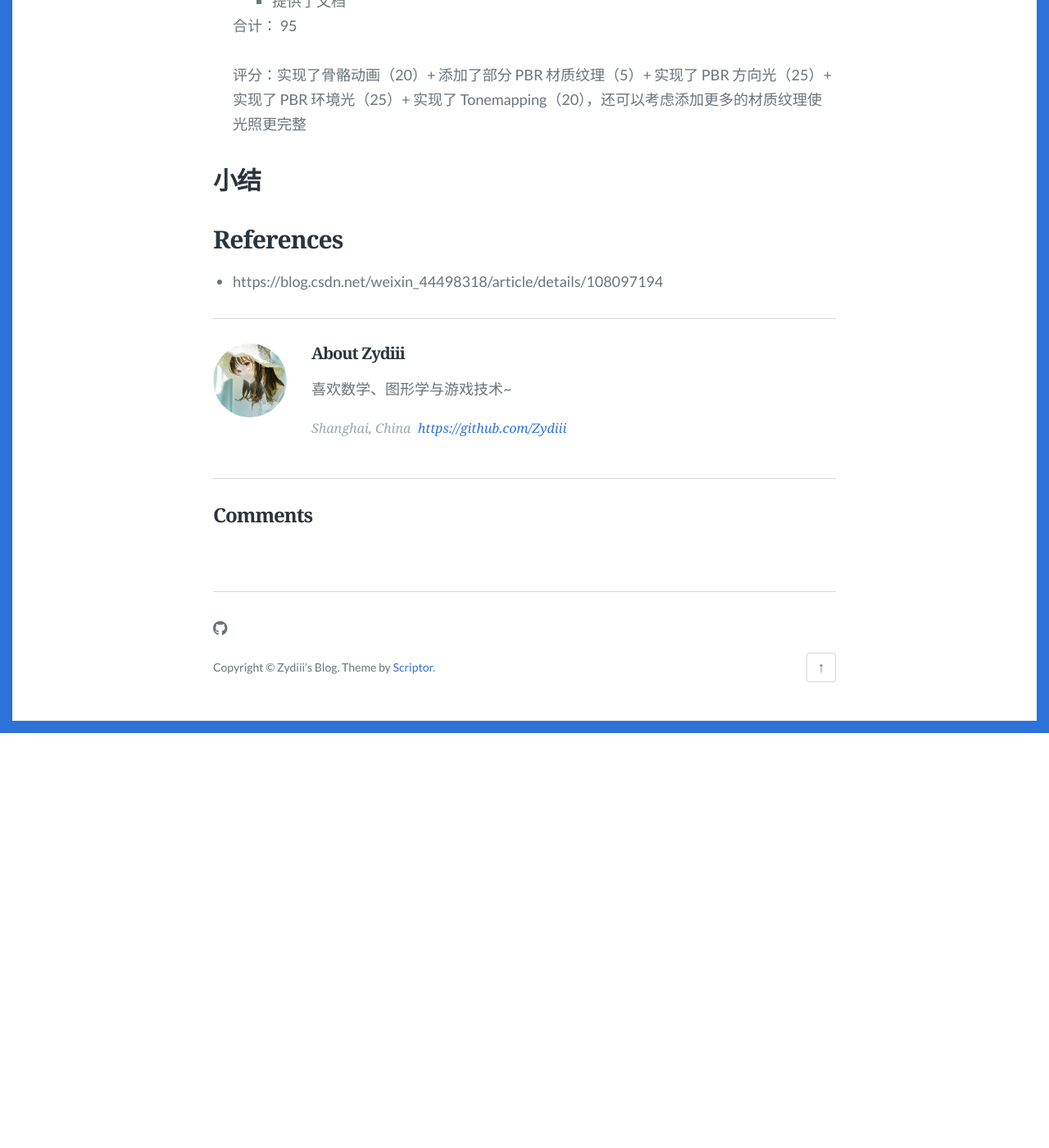
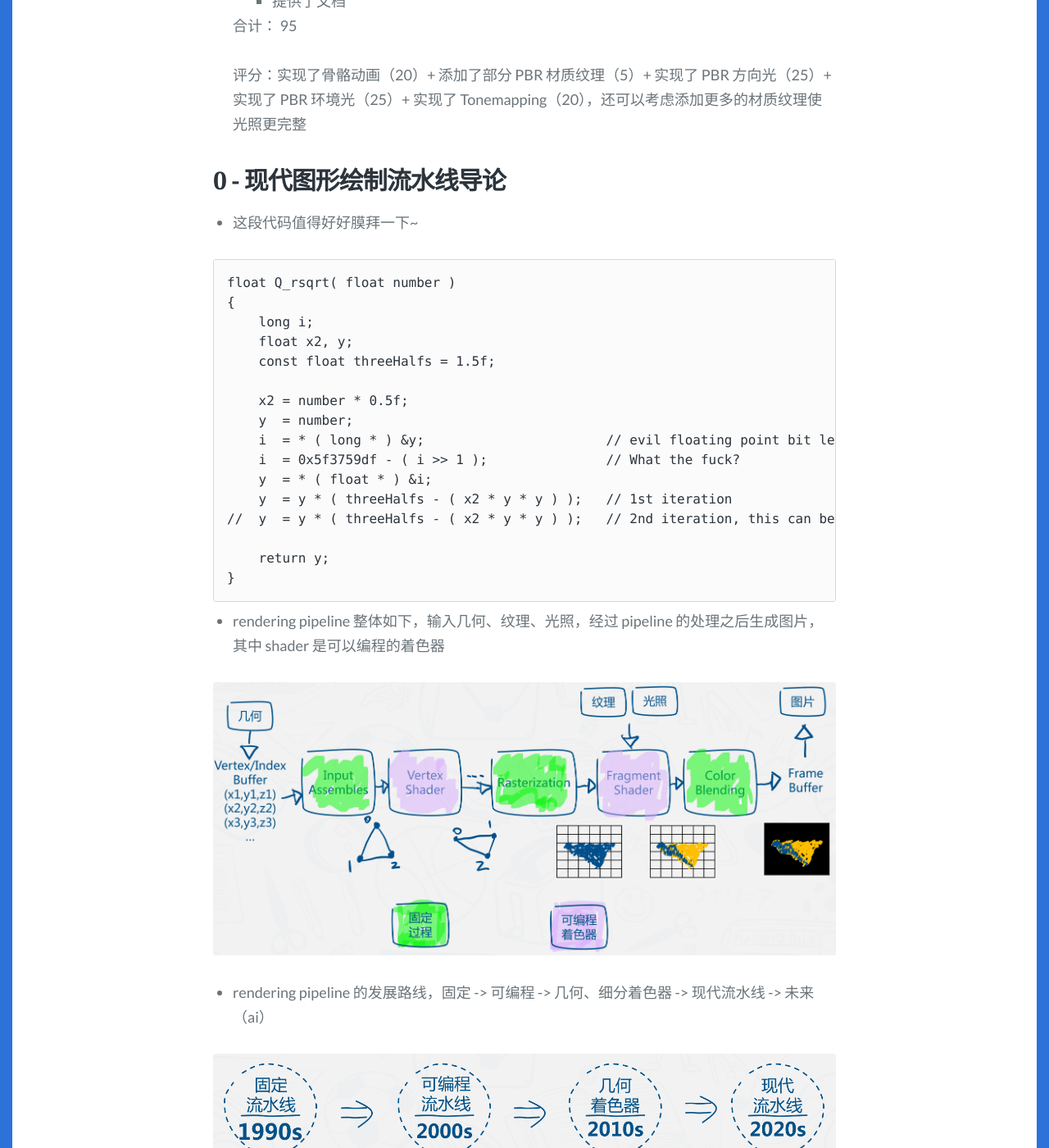
Before and after one commit to Zydiii/Zydiii.github.io, a Jekyll site: the page built from _posts/2023-6-1-games106_0.md, in a window 1280 px wide and 1400 px high, scrolled down 16845 px. Shown: the whole window at 82% size. Built offline with Jekyll 4.4.1, drawn with Linux system fonts in a browser that asks for light colours; some web fonts are replaced; comment, search, counter and statistics services are not loaded; before the commit the page ends 17739 px from its top, so only the background shows below that.

Commit message:
games106-0

````diff
--- a/_posts/2023-6-1-games106_0.md
+++ b/_posts/2023-6-1-games106_0.md
@@ -349,8 +349,47 @@ git apply -p1 < ../F1__123456__Wang_Sherlock_TruNj.patch # binary file
 
     评分：实现了骨骼动画（20）+ 添加了部分 PBR 材质纹理（5）+ 实现了 PBR 方向光（25）+ 实现了 PBR 环境光（25）+ 实现了 Tonemapping（20），还可以考虑添加更多的材质纹理使光照更完整
 
+## 0 - 现代图形绘制流水线导论
+
+- 这段代码值得好好膜拜一下~
+
+```C++
+float Q_rsqrt( float number )
+{
+	long i;
+	float x2, y;
+	const float threeHalfs = 1.5f;
+
+	x2 = number * 0.5f;
+	y  = number;
+	i  = * ( long * ) &y;                       // evil floating point bit level hacking
+	i  = 0x5f3759df - ( i >> 1 );               // What the fuck?
+	y  = * ( float * ) &i;
+	y  = y * ( threeHalfs - ( x2 * y * y ) );   // 1st iteration
+//	y  = y * ( threeHalfs - ( x2 * y * y ) );   // 2nd iteration, this can be removed
+
+	return y;
+}
+```
+
+- rendering pipeline 整体如下，输入几何、纹理、光照，经过 pipeline 的处理之后生成图片，其中 shader 是可以编程的着色器
+
+![](../images/2023.6.1/15.png)
+
+- rendering pipeline 的发展路线，固定 -> 可编程 -> 几何、细分着色器 -> 现代流水线 -> 未来（ai）
+
+![](../images/2023.6.1/16.png)
+
+
+
+
+
+
+
+
 ## 小结
 
 ## References
 
 - https://blog.csdn.net/weixin_44498318/article/details/108097194
+- [【回归本源】番外1-雷神之锤3的那段代码](https://zhuanlan.zhihu.com/p/415245234)
````
Also changed, not shown: _posts/2023-5-15-FinalProj2.md (renamed from _posts/2023-5-15-FinalProj1.md, +5 -0 lines), images/2023.6.1/15.png (added), images/2023.6.1/16.png (added).
